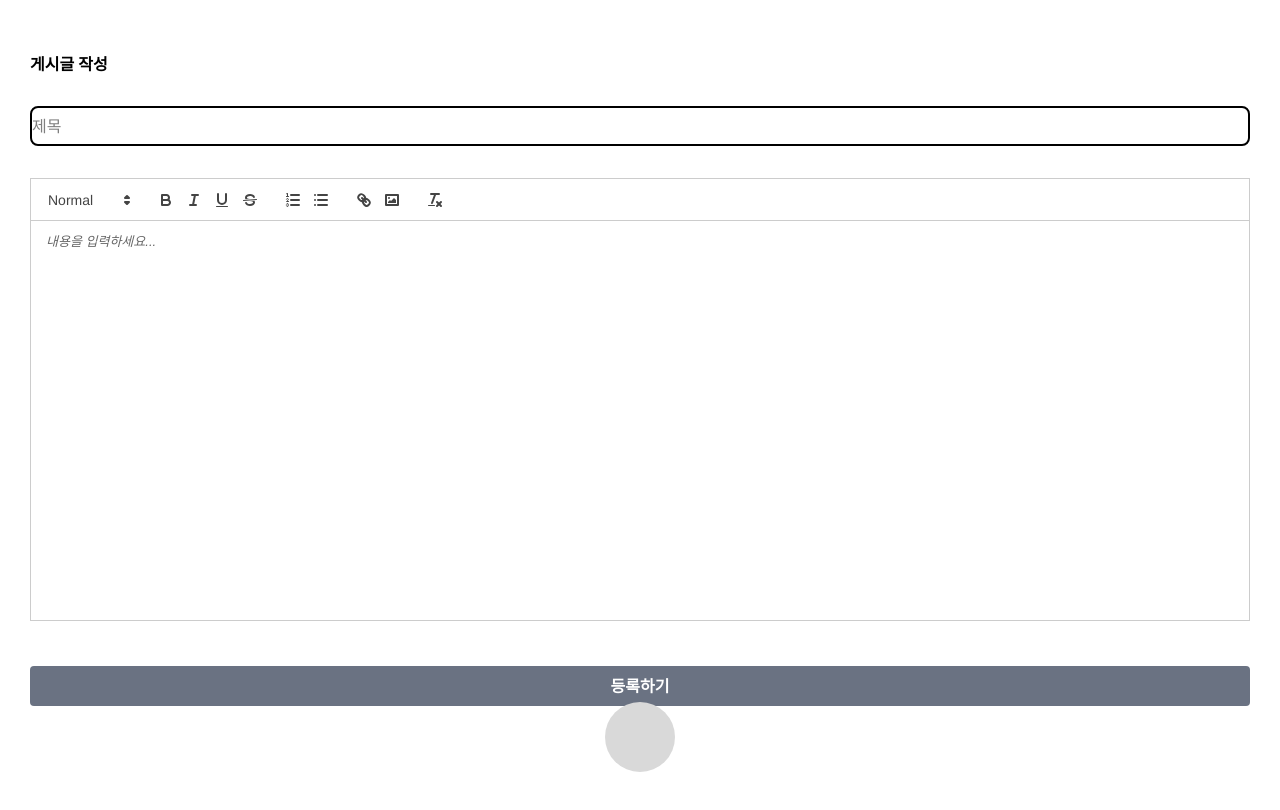
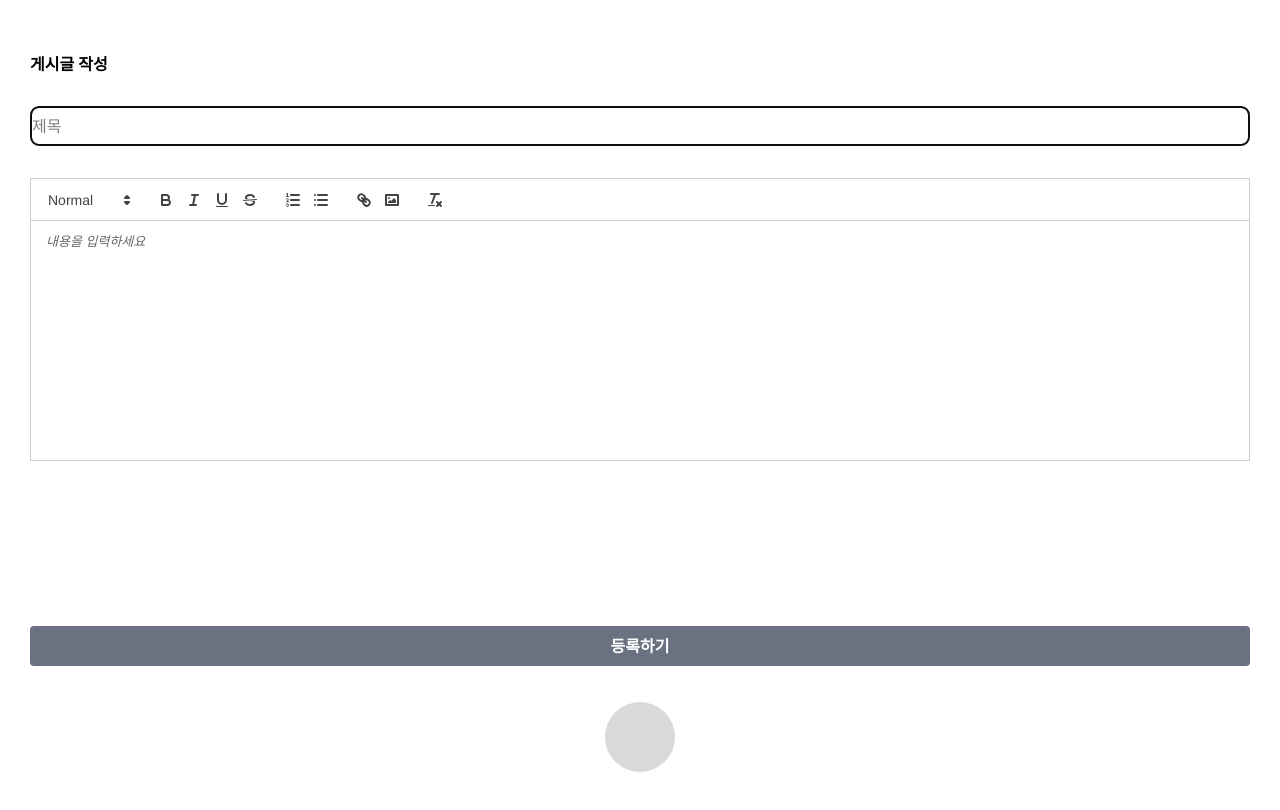
Before and after one commit to kdt-ful-class-three-group/poop, a React (Vite) app in the folder client/: page /Community/write in a window 1280 px wide. Shown: the top 810 px of the page. Built offline with nearby package versions, Linux system fonts and the light colour scheme.

Commit message:
글쓰기 후 db 들어가기 완

```diff
--- a/client/src/App.jsx
+++ b/client/src/App.jsx
@@ -1,3 +1,5 @@
+
+// App.jsx
 import React, { useState } from "react";
 import { BrowserRouter as Router, Routes, Route } from "react-router-dom";
 import Community from "./pages/Community.jsx";
--- a/client/src/components/Input.jsx
+++ b/client/src/components/Input.jsx
@@ -1,10 +1,35 @@
-function Input({type, placeholder,name}) {
+// components/Input.jsx
 
-    return(
-        <div>
-            <input className="bg-gray-300 h-10 w-full border-solid mb-8 p-2" type={type} name={name} required  />
-        </div>
-    )
+import { useState } from "react";
+const forbiddenPattern = /[`<>\/]|script|onerror|onload|alert|<|>|\\/gi; //* 정규식 패턴
+function Input({ className, type, placeholder, name, value, onChange }) {
+  const [inputPattern, setInputPattern] = useState(true);
+  const inputForbiddenPattern = (e) => {
+    let inputValue = e.target.value;
+    const hasInputForbiddenPattern = forbiddenPattern.test(inputValue);
+    if (hasInputForbiddenPattern) {
+      setInputPattern(false);
+      inputValue = inputValue.replace(forbiddenPattern, ""); //* 정규식 패턴 입력 시 value값을 지워줌
+      // return;
+    } else {
+      setInputPattern(true);
+    }
+    onChange({ target: { name, value: inputValue } }); //* input에 name값과 value값을 넣어줌
+  };
+  return (
+    <div>
+      <input
+        className={className}
+        autoFocus
+        type={type}
+        name={name}
+        value={value}
+        placeholder={placeholder}
+        onChange={inputForbiddenPattern}
+        required
+      />
+    </div>
+  );
 }
 
 export default Input;
--- a/client/src/components/QuilEditor.jsx
+++ b/client/src/components/QuilEditor.jsx
@@ -1,3 +1,5 @@
+// components/QuilEditer.jsx
+
 import React from 'react';
 import ReactQuill from 'react-quill';
 import 'react-quill/dist/quill.snow.css';
@@ -30,8 +32,8 @@ const QuillEditor = ({ value, onChange }) => {
                 onChange={onChange}
                 modules={modules}
                 formats={formats}
-                className="h-full"
-                placeholder="내용을 입력하세요..."
+                className="h-60"
+                placeholder="내용을 입력하세요"
             />
         </div>
     );
--- a/client/src/pages/Write.jsx
+++ b/client/src/pages/Write.jsx
@@ -1,25 +1,89 @@
-import QuilEditor from "../components/QuilEditor.jsx";
+// pages/Write.jsx
+import { useState } from "react";
+import Input from "../components/Input";
+import QuillEditor from "../components/QuilEditor";
 
 function Write() {
+  const [form, setForm] = useState({ title: "", content: "" });
+
+  // 제목 변경 핸들러
+  const handleChange = (e) => {
+    const { name, value } = e.target;
+
+    if (name === "title" && value.length > 64) return;
+    setForm((prev) => ({ ...prev, [name]: value }));
+  };
+
+  // 내용 변경 핸들러
+  const handleContentChange = (value) => {
+    if (value.length > 1500) return;
+    setForm((prev) => ({ ...prev, content: value }));
+  };
+
+  // HTML 태그 제거 함수
+  function stripHtml(html) {
+    const div = document.createElement("div");
+    div.innerHTML = html;
+    return div.textContent || div.innerText || "";
+  }
+
+  const rawContent = stripHtml(form.content);
+
+  // 제출 핸들러
+  const handleSubmit = async (e) => {
+    e.preventDefault();
+
+    // 유효성 검사
+    if (!form.title.trim()) return alert("제목을 입력해주세요!");
+    if (!form.content.trim()) return alert("내용을 입력해주세요!");
+
+    const now = new Date().toISOString().slice(0, 19).replace("T", " ");
+
+    try {
+      const response = await fetch("http://localhost:8080/community/write", {
+        method: "POST",
+        headers: {
+          "Content-Type": "application/json",
+        },
+        body: JSON.stringify({
+            title: form.title,
+            content: rawContent,
+            user_id: 1,
+            date: now,
+          }),
+      });
+
+      const result = await response.json();
+      if (response.ok) {
+        alert("글이 성공적으로 등록되었습니다!");
+      } else {
+        alert(result.msg || "글 등록 실패");
+      }
+    } catch (err) {
+      console.error("글 등록 오류:", err);
+      alert("서버 오류가 발생했어요.");
+    }
+  };
+
+
   return (
     <div className="w-full min-h-screen flex flex-col">
       <h1 className="mt-5 font-bold">게시글 작성</h1>
-
       <div className="flex flex-col items-center justify-center w-full mt-7.5 mb-auto">
-                <form className="w-full">
+        <form onSubmit={handleSubmit} className="w-full">
           <div className="mb-4 flex flex-col gap-4 w-full">
-                        <input
+            <Input
               className="border-2 border-solid rounded-lg w-full h-10 mb-4"
               type="text"
-                            id="title"
               name="title"
-                            required
               placeholder="제목"
+              value={form.title}
+              onChange={handleChange}
             />
-                        <QuilEditor />
+            <QuillEditor value={form.content} onChange={handleContentChange} />
           </div>
           <button
-                        className="mt-10 w-full bg-gray-500 hover:bg-gray-700 text-white font-bold py-2 px-4 rounded"
+            className=" w-full bg-gray-500 hover:bg-gray-700 text-white font-bold py-2 px-4 rounded"
             type="submit"
           >
             등록하기
```
Also changed, not shown: 2 other files (tests, documents, lock files or other folders). Lines whose indentation alone changed are shown as unchanged.
